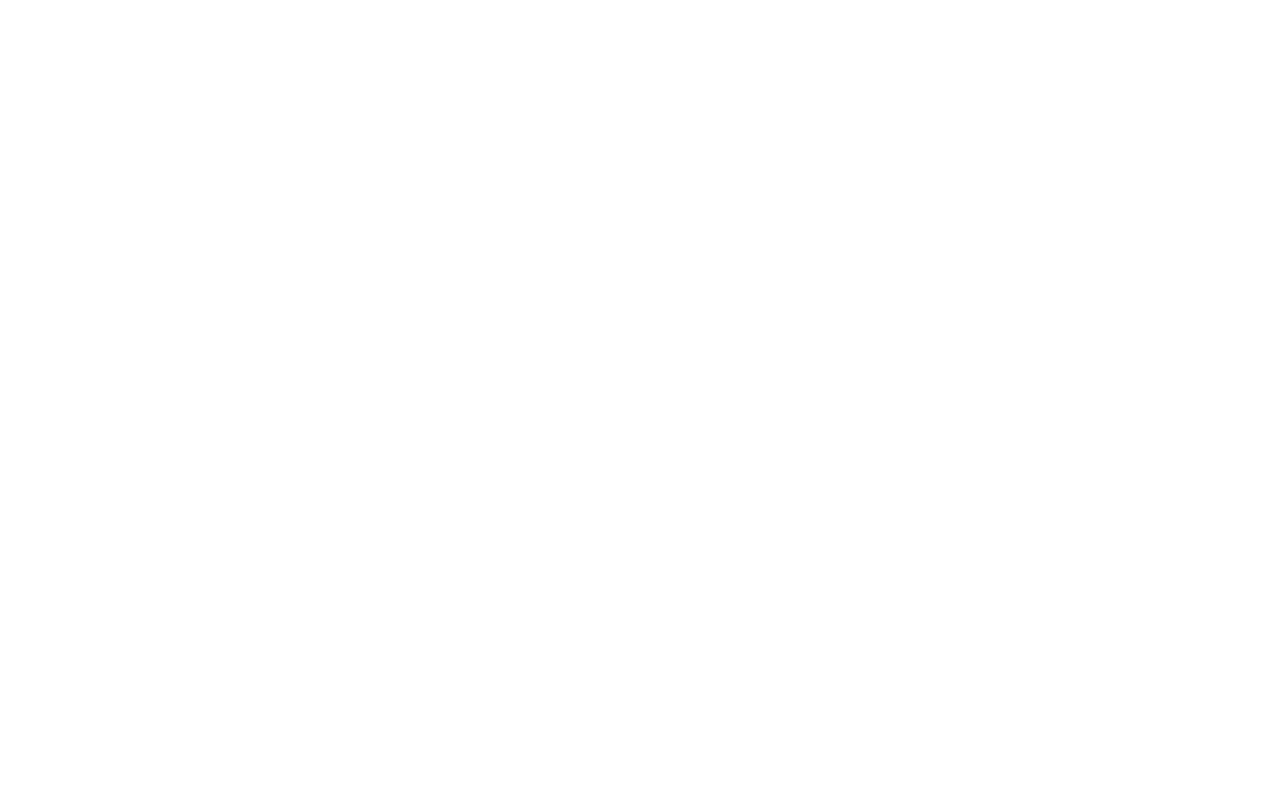
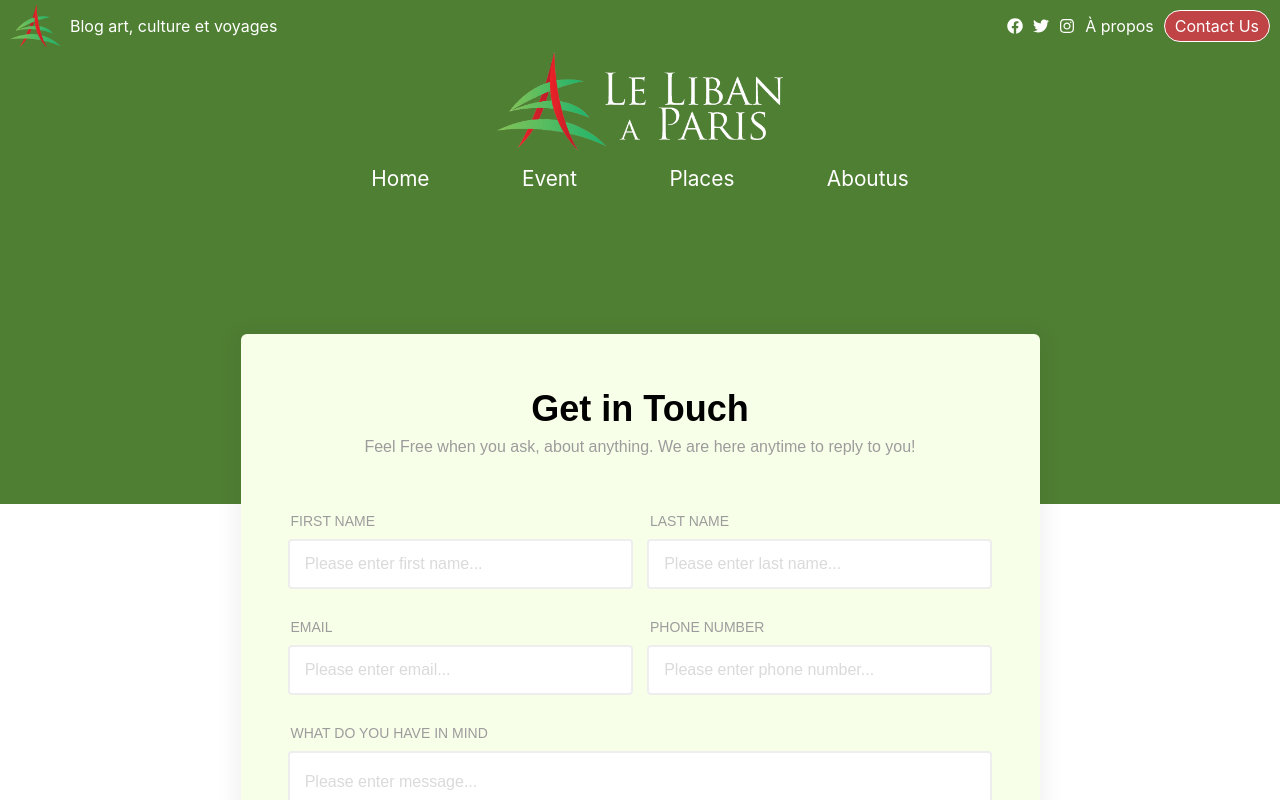
Before and after one commit to AWIKSARAH/Front-EndLiban-a-Paris, a React (Create React App) app: page /contact in a window 1280 px wide. Before the commit this address had no page. Shown: the top 800 px of the page. Built offline with nearby package versions, Linux system fonts and the light colour scheme.

Commit message:
merged contact us into dev

```diff
--- a/src/components/contact/index.jsx
+++ b/src/components/contact/index.jsx
@@ -2,7 +2,7 @@
 import './contact.css';
 import emailjs from 'emailjs-com';
 
-function ContactForm() {
+function ContactPage() {
   const [formValues, setFormValues] = useState({
     firstName: '',
     lastName: '',
@@ -116,4 +116,4 @@
       </div>
       </div>
   )}
-export default ContactForm ;
+export default ContactPage ;
--- a/src/components/header/header.css
+++ b/src/components/header/header.css
@@ -1,6 +1,6 @@
 .home-wrapper-Container {
   padding: 0 10px;
-  background-color: #356940;
+  background-color: #4f7f33;
   box-shadow: #3f3f3f 1px 1px 1px 1px;
   display: flex;
   align-items: center;
@@ -63,7 +63,7 @@
   background: white;
 }
 .last-header-navbar div {
-  background-color: #356940;
+  background-color: #4f7f33;
   color: white;
   font-size: 16px;
 }
@@ -142,8 +142,8 @@
 }
 .dropdown-content a:hover {
   background-color: #ddd;
-  color: #356940;
-  border: #356940;
+  color: #4f7f33;
+  border: #4f7f33;
 }
 
 
@@ -245,7 +245,7 @@
     display: block !important;
   }
   .mobile-nav {
-    background-color: #356940;
+    background-color: #4f7f33;
     width: 100%;
     height: 100%;
   }
--- a/src/components/header/index.jsx
+++ b/src/components/header/index.jsx
@@ -3,7 +3,7 @@
 import "./header.css";
 import Logo from "../../img/logo.png";
 import Logo2 from "../../img/white-logo.png";
-import { Link } from "react-router-dom";
+import { Link} from "react-router-dom";
 
 export default function Header() {
   const [isMobileNav, setIsMobileNav] = useState(false);
@@ -11,7 +11,6 @@
   const toggleMobileNav = () => {
     setIsMobileNav(!isMobileNav);
   };
-
   return (
     <div
       className={`home-wrapper-Container ${isMobileNav ? "mobile-nav" : ""}`}
@@ -36,7 +35,7 @@
           </div>
           <div className="navbar-social">
             <Link  to="">À propos</Link>
-            <button className="contact-us-button">Contact Us</button>
+            <Link className="contact-us-button" to="/contact">Contact Us</Link>
           </div>
         </div>
       </div>
--- a/src/components/routes/index.jsx
+++ b/src/components/routes/index.jsx
@@ -4,6 +4,7 @@
 import About from "../../pages/about";
 import Layout from "../layout";
 import PlacesPage from "../../pages/places";
+import ContactPage from "../contact";
 
 export default function AllRouts() {
   return (
@@ -13,6 +14,7 @@
           <Route path="/" element={<Home />} />
           <Route path="/about" element={<About />} />
           <Route path="/places" element={<PlacesPage />} />
+          <Route path="/contact" element={<ContactPage />} />
         </Route>
       </Routes>
     </div>
```
Also changed, not shown: 1 other file (tests, documents, lock files or other folders).
